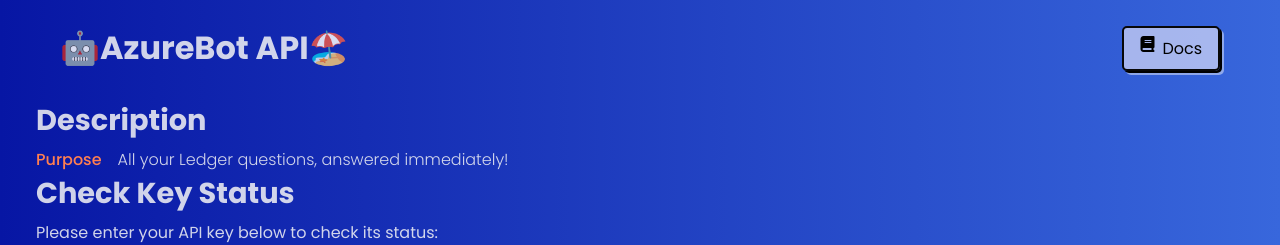
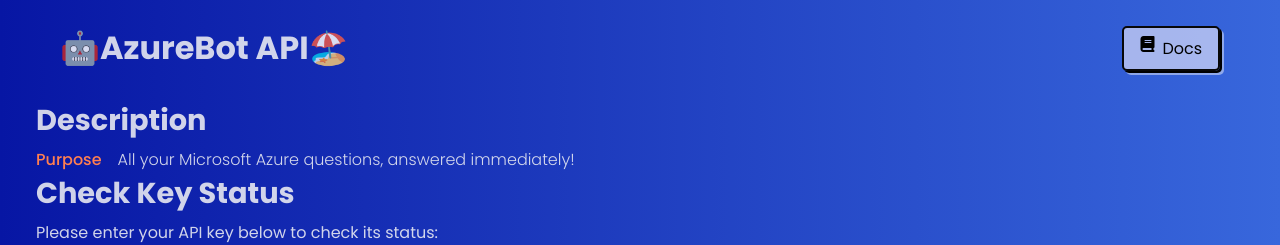
Before and after one commit to hvbr1s/api_project, a website: page public/index.html in a window 1280 px wide. Shown: the top 245 px of the page. Drawn offline with Linux system fonts and the light colour scheme.

Commit message:
Update index.html

```diff
--- a/public/index.html
+++ b/public/index.html
@@ -25,7 +25,7 @@
         <h2 class="subHeader">Description</h2>
         <div class="info">
             <h3>Purpose</h3>
-            <p>All your Ledger questions, answered immediately!</p>
+            <p>All your Microsoft Azure questions, answered immediately!</p>
         </div>
     </section>
     <section>
```
